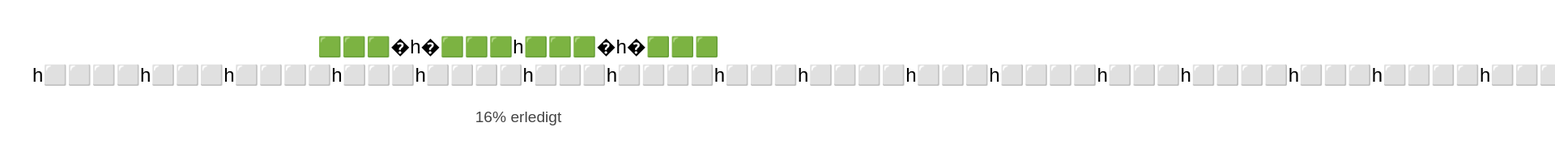
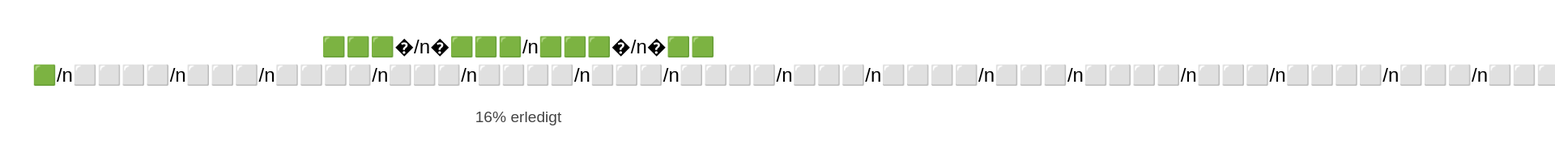
Before and after one commit to JustusHamann/Verbleibende-Tage, a plain HTML site: page index.html in a window 1280 px wide. Shown: the top 199 px of the page at 81% size, 1920 px wide, since content can reach past the window. Drawn offline with Linux system fonts and the light colour scheme.

Commit message:
Update index.html

```diff
--- a/index.html
+++ b/index.html
@@ -44,7 +44,7 @@
       // In 7er-Blöcke umwandeln (Zeilenumbruch nach 7 Zeichen)
       let formattedBar = "";
       for (let i = 0; i < bar.length; i += 7) {
-        formattedBar += bar.slice(i, i + 7) + "h";
+        formattedBar += bar.slice(i, i + 7) + "/n";
       }
 
       const percent = Math.round(progressRatio * 100);
```
